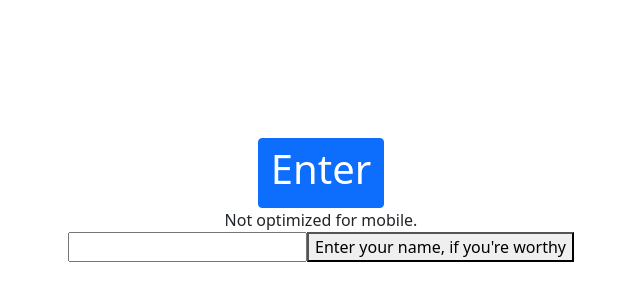
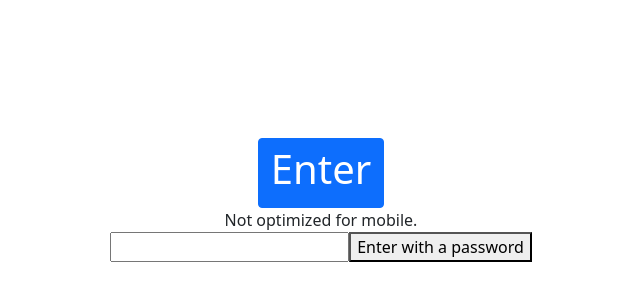
Before and after one commit to FarzadR-Dev/Portfolio, a React (Create React App) app: page / in a window 1280 px wide. Shown: the part 200-500 px from the top of the page, without its empty margins (319-959 px from the left). Built offline with nearby package versions, Linux system fonts and the light colour scheme.

Commit message:
string changes

```diff
--- a/src/App.js
+++ b/src/App.js
@@ -58,7 +58,7 @@ return(
         Not optimized for mobile.
          <form onSubmit={checkPw}>
      <input id="password" name="password" />
-     <button>Enter your name, if you're worthy</button>
+     <button>Enter with a password</button>
     </form>
 
         </div>
```
